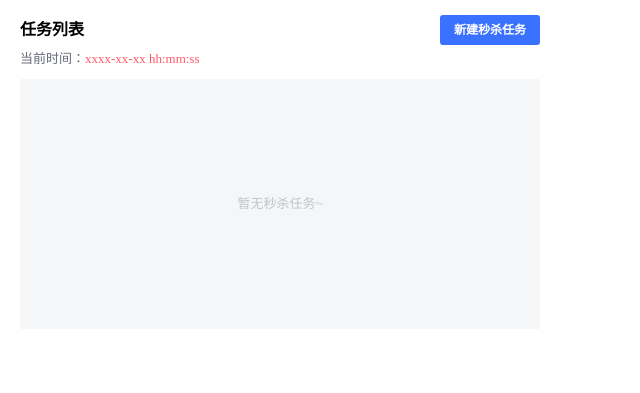
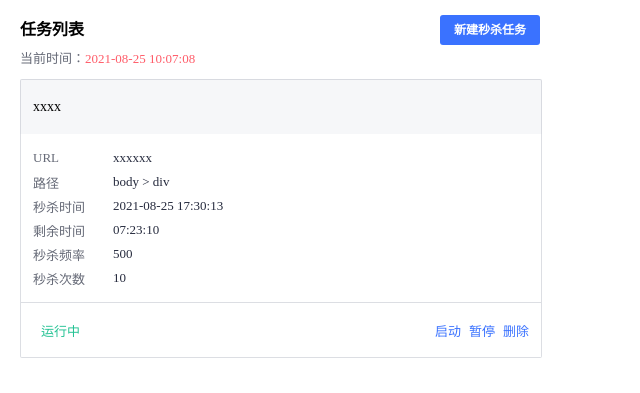
Before and after one commit to Erindcl/second-kill, a browser extension: page src/index.html in a window 1280 px wide. Shown: the whole page, without its empty margins (0-640 px from the left). Drawn offline with Linux system fonts and the light colour scheme.

Commit message:
feat: update popup.js

```diff
--- a/src/css/index.css
+++ b/src/css/index.css
@@ -86,12 +86,7 @@
   color: #252A3D;
 }
 .sk-task-url {
-  color: #252A3D;
-  width: 400px;
-  display: inline-block;
-  text-overflow: ellipsis;
-  overflow: hidden;
-  white-space: nowrap;
+  cursor: pointer;
 }
 .sk-task-rest-time {
   color: #FF5B68;
--- a/src/index.html
+++ b/src/index.html
@@ -16,7 +16,6 @@
     <p>当前时间：<span id="currentTime">xxxx-xx-xx hh:mm:ss</span></p>
   </div>
   <div id="skTaskList" class="sk-popup-body">
-    <div class="sk-task-empty">暂无秒杀任务~</div>
   </div>
   <div id="skTaskTemplate" style="display: none;">
     <div class="sk-task-item">
@@ -24,7 +23,7 @@
       <ul>
         <li>
           <span>URL</span>
-          <a class="sk-task-url" href="http://baidu.com" field="url">https://detail.tmall.com/xxxxxxxxxxx</a></li>
+          <span class="sk-task-url" field="url">https://detail.tmall.com/xxxxxxxxxxx</span></li>
         <li>
           <span>路径</span>
           <span field="path">body</span>
@@ -39,11 +38,11 @@
         </li>
         <li>
           <span>秒杀频率</span>
-          <span field="restTime">500</span>
+          <span field="frequency">500</span>
         </li>
         <li>
           <span>秒杀次数</span>
-          <span field="restTime">10</span>
+          <span field="count">10</span>
         </li>
       </ul>
       <div class="sk-task-operate">
@@ -55,5 +54,7 @@
     </div>
     <div class="sk-task-empty">暂无秒杀任务~</div>
   </div>
+  <script type="text/javascript" src="lib/jquery-3.2.1.min.js"></script>
+  <script type="text/javascript" src="js/popup.js"></script>
 </body>
 </html>
--- /dev/null
+++ b/src/js/popup.js
@@ -0,0 +1,224 @@
+var oldTimer = null;
+
+$(document).ready(function () {
+  const RED_COLOR = '#FF5B68';
+  const GREEN_COLOR = '#23C293';
+  const YELLOW_COLOR = '#FFAC2E';
+  let currentTime = new Date().getTime();
+
+  // 更新 popup page 的当前时间
+  $("#currentTime").text(formatDate(currentTime));
+  updateTime(currentTime);
+
+  // 任务列表
+  let tasks = [{
+    title: 'xxxx',
+    url: 'xxxxxx',
+    killTime: '2021-08-25T17:30:13',
+    path: 'body > div',
+    status: 0,
+    id: 1
+  }];
+
+  // 新建任务
+  $("#addSkTask").click(() => {
+    // let query = { active: true, currentWindow: true };
+    // chrome.tabs.query(query, (tabs) => {
+    //   chrome.tabs.executeScript(tabs[0].id, { file: 'js/addTask.js'});
+    // });
+  });
+
+  // 加载任务列表数据
+  // chrome.storage.local.get({
+  //   'tasks': []
+  // }, (value) => {
+  //   tasks = value.tasks;
+  //   renderTask(tasks);
+  // });
+  renderTask(tasks);
+
+  // 任务列表操作监听
+  $(document).delegate(".sk-task-operate span", "click", function () {
+    let currentTask = null;
+    let taskIndex = 0;
+    for (let i = 0; i < tasks.length; i++) {
+      if (tasks[i].id + '' === $(this).parent().attr("taskId")) {
+        currentTask = {
+          ...tasks[i]
+        };
+        taskIndex = i;
+        break;
+      }
+    }
+
+    // 启动
+    if ($(this).index() === 1 && currentTask.status === 1) {
+      currentTask.status = 0;
+      $(this).siblings(":first").text("运行中");
+      $(this).siblings(":first").css("color", GREEN_COLOR);
+    }
+    // 暂停
+    if ($(this).index() === 2 && currentTask.status == 0) {
+      currentTask.status = 1;
+      $(this).siblings(":first").text("已暂停");
+      $(this).siblings(":first").css("color", YELLOW_COLOR);
+    }
+    tasks[taskIndex] = currentTask;
+
+    // 删除
+    if ($(this).index() === 3) {
+      tasks.splice(taskIndex, 1);
+      $(this).parent().parent().remove();
+      if (tasks.length === 0) {
+        $("#skTaskList").html($("#skTaskTemplate .sk-task-empty")[0]);
+      }
+    }
+
+    // 更新任务列表
+    // chrome.storage.local.set({
+    //   "tasks": tasks
+    // });
+  });
+
+  // 点击任务列表中的 URL 打开地址
+  $(document).delegate(".sk-task-url", "click", function () {
+    let currentTask = null;
+    for (let i = 0; i < tasks.length; i++) {
+      if (tasks[i].id == $(this).attr("taskId")) {
+        currentTask = tasks[i];
+        console.log(currentTask.url)
+        // chrome.tabs.query({
+        //   url: currentTask.url
+        // }, function (results) {
+        //   if (results != null && results.length > 0) {
+        //     chrome.tabs.update(results[0].id, {
+        //       "active": true
+        //     }, function () {
+        //       console.log('设置当前为抢购页面');
+        //     });
+        //   } else {
+        //     console.log('打开抢购页面');
+        //     chrome.tabs.create({
+        //       url: currentTask.url
+        //     });
+        //   }
+        // });
+      }
+    }
+  });
+
+  function renderTask() {
+    $("#skTaskList").empty();
+    if (tasks.length > 0) {
+      tasks.forEach((ele) => {
+        let itemDom = $("#skTaskTemplate .sk-task-item").clone();
+        let statusText = '运行中';
+        let color = GREEN_COLOR;
+        switch (ele.status) {
+          case 0:
+            statusText = '运行中';
+            color = GREEN_COLOR;
+            break;
+          case 1:
+            statusText = '已暂停';
+            color = YELLOW_COLOR;
+            break;
+          case 2:
+            statusText = '已过期';
+            color = RED_COLOR;
+            break;
+          default:
+            break;
+        }
+        itemDom.find(".sk-task-status").css("color", color);
+        itemDom.find(".sk-task-status").text(statusText);
+        itemDom.find(".sk-task-title").text(ele.title);
+        itemDom.find(".sk-task-title").attr("title", ele.title);
+        itemDom.find("span[field='url']").text(ele.url);
+        itemDom.find("span[field='url']").attr("title", ele.url);
+        itemDom.find("span[field='url']").attr("taskId", ele.id);
+        itemDom.find("span[field='path']").text(ele.path);
+        itemDom.find("span[field='path']").attr("title", ele.path);
+        itemDom.find("span[field='killTime']").text(ele.killTime.replace("T", " "));
+        itemDom.find("span[field='restTime']").text(getRestTime(new Date(ele.killTime).getTime() - currentTime));
+        itemDom.find("span[field='frequency']").text(ele.frequency);
+        itemDom.find("span[field='count']").text(ele.count);
+        itemDom.find(".sk-task-operate").attr("taskId", ele.id);
+        $("#skTaskList").append(itemDom);
+      })
+    } else {
+      $("#skTaskList").html($("#skTaskTemplate .sk-task-empty")[0]);
+    }
+  };
+});
+
+/**
+ * 更新 popup page 的当前时间，剩余时间和设定后台的时间
+ */
+function updateTime(currentTime) {
+  let timer = setInterval(() => {
+    currentTime += 1000;
+    $("#currentTime").text(formatDate(currentTime));
+    $("span[datafld='leftTime']").each(() => {
+      $(this).text(getLeftTime(parseInt($(this).attr("killTime")) - currentTime + 1000));
+    });
+  }, 1000);
+  if (oldTimer != null) {
+    clearInterval(oldTimer);
+  }
+
+  // //更新Background的时间 开始
+  // let port = chrome.extension.connect({
+  //   name: "update currentTime"
+  // });
+  // port.postMessage(currentTime);
+  // port.onMessage.addListener(function (msg) {
+  //   console.log("后台反馈：" + msg);
+  // });
+  // //更新Background的时间 结束
+
+  oldTimer = timer;
+}
+
+/**
+ * 获取剩余时间
+ * @param restTime
+ * @returns {string}
+ */
+function getRestTime(restTime) {
+  if (!isNaN(restTime)) {
+    if (restTime <= 0) {
+      return '00:00:00';
+    } else {
+      let date = new Date(null);
+      date.setMilliseconds(restTime)
+      let result = date.toISOString().substr(11, 8);
+      return result;
+    }
+  }
+}
+
+/**
+ * 时间格式化
+ * @param nowTime
+ * @param type
+ * @returns {string}
+ */
+function formatDate(nowTime, type) {
+  let date = new Date(nowTime);
+  let y = date.getFullYear();
+  let m = date.getMonth() + 1;
+  m = m < 10 ? ('0' + m) : m;
+  let d = date.getDate();
+  d = d < 10 ? ('0' + d) : d;
+  let h = date.getHours();
+  h = h < 10 ? ('0' + h) : h;
+  let minute = date.getMinutes();
+  let second = date.getSeconds();
+  minute = minute < 10 ? ('0' + minute) : minute;
+  second = second < 10 ? ('0' + second) : second;
+  if (type === 'date') {
+    return y + '-' + m + '-' + d;
+  }
+  return y + '-' + m + '-' + d + ' ' + h + ':' + minute + ':' + second;
+}
```
Also changed, not shown: 1 other file.
